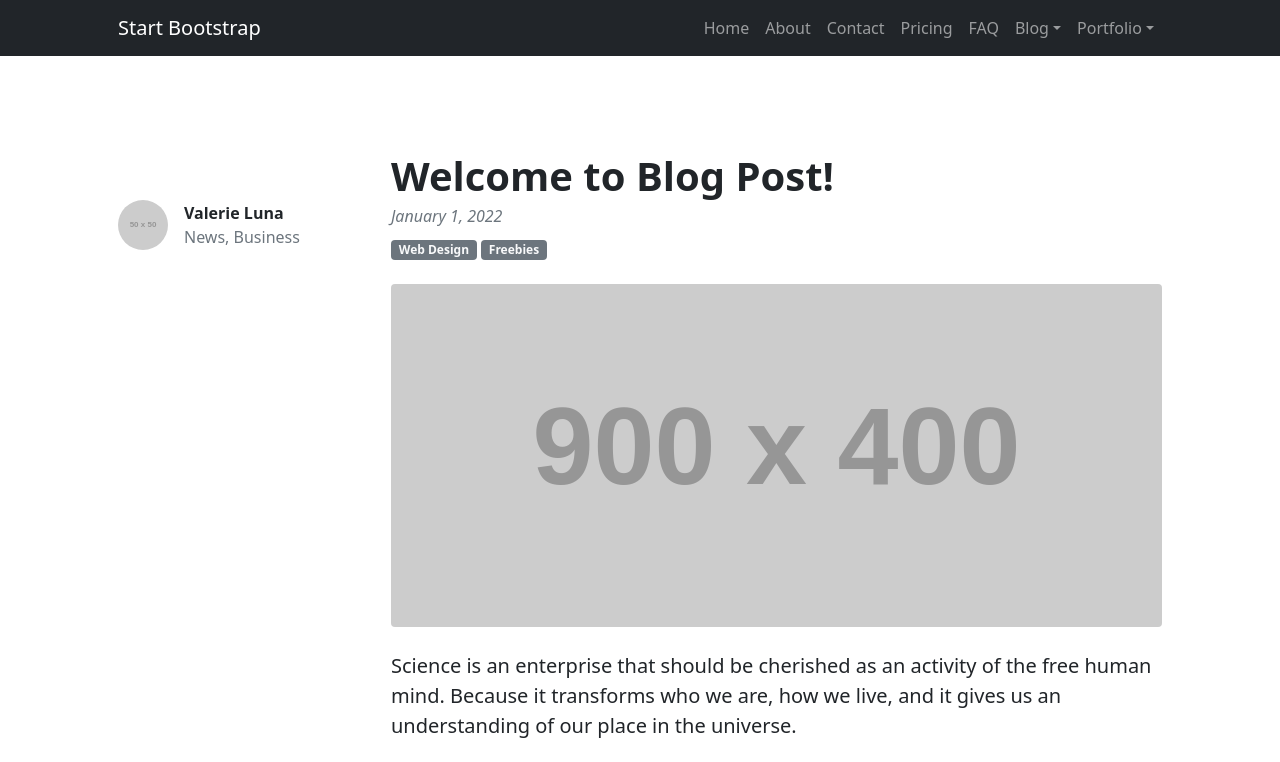
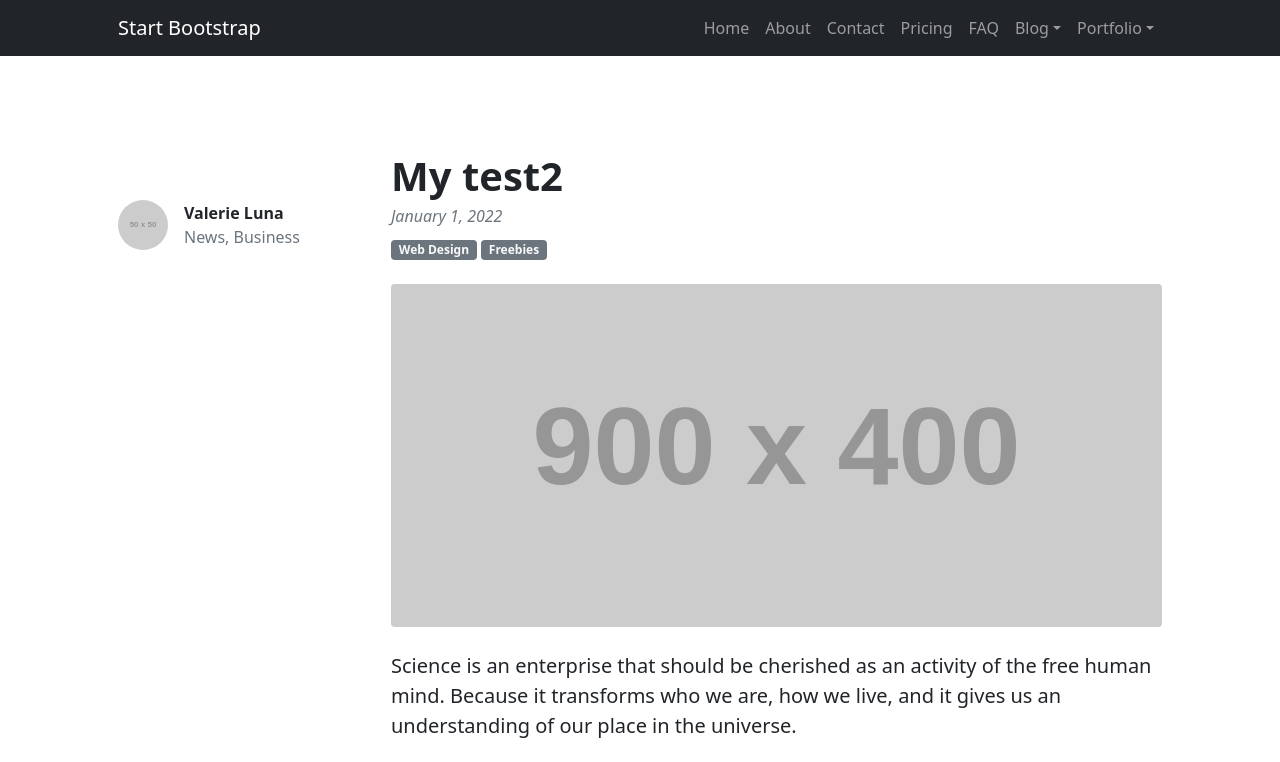
Before and after one commit to erin890921/shop1, a plain HTML site: page blog-post.html in a window 1280 px wide. Shown: the top 762 px of the page. Drawn offline with nearby package versions, Linux system fonts and the light colour scheme; placeholder pictures from the web are drawn by us.

Commit message:
test1120-3

```diff
--- a/blog-post.html
+++ b/blog-post.html
@@ -64,7 +64,7 @@
                                 <!-- Post header-->
                                 <header class="mb-4">
                                     <!-- Post title-->
-                                    <h1 class="fw-bolder mb-1">Welcome to Blog Post!</h1>
+                                    <h1 class="fw-bolder mb-1">My test2</h1>
                                     <!-- Post meta content-->
                                     <div class="text-muted fst-italic mb-2">January 1, 2022</div>
                                     <!-- Post categories-->
```
